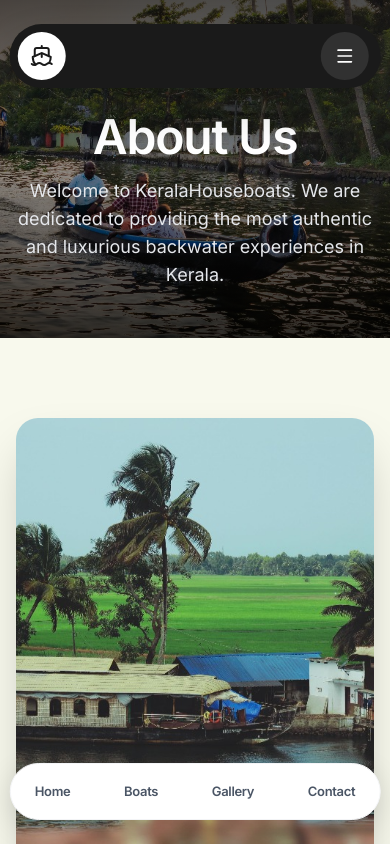
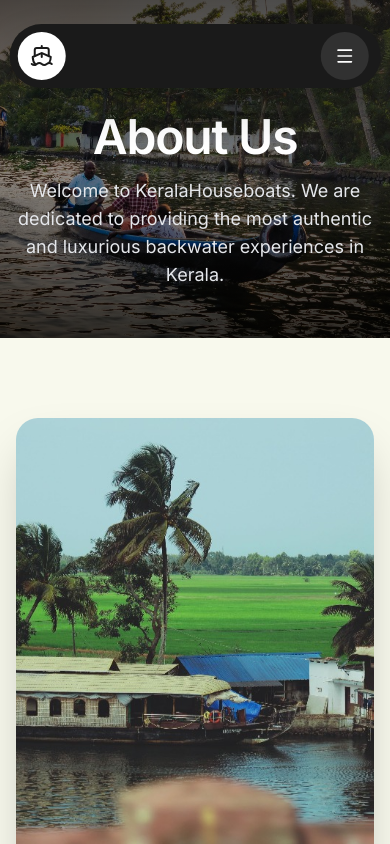
Before and after one commit to babuwebsite2026-star/houseboatbooking, a Next.js app in the folder houseboat-booking/: page /about in a window 390 px wide. Shown: the top 844 px of the page. Built offline with nearby package versions, Linux system fonts and the light colour scheme; a web font is replaced by a local one.

Commit message:
Remove mobile bottom navigation bar

```diff
--- a/houseboat-booking/src/app/layout.tsx
+++ b/houseboat-booking/src/app/layout.tsx
@@ -3,7 +3,6 @@
 import "./globals.css";
 import { Navbar } from "@/components/Navbar";
 import { Footer } from "@/components/Footer";
-import { MobileBottomNav } from "@/components/MobileBottomNav";
 
 const inter = Inter({
   variable: "--font-sans",
@@ -35,8 +34,7 @@
         className={`${inter.variable} ${bebas.variable} font-sans bg-background text-foreground antialiased selection:bg-primary-green selection:text-white`}
       >
         <Navbar />
-        <MobileBottomNav />
-        <main className="min-h-screen pb-24 lg:pb-0">
+        <main className="min-h-screen">
           {children}
         </main>
         <Footer />
--- a/houseboat-booking/src/components/MobileBottomNav.tsx
+++ /dev/null
@@ -1,45 +0,0 @@
-"use client";
-
-import Link from "next/link";
-import { usePathname } from "next/navigation";
-import { Home, Ship, ImageIcon, PhoneCall } from "lucide-react";
-
-export function MobileBottomNav() {
-  const pathname = usePathname();
-
-  const navItems = [
-    { name: "Home", path: "/", icon: Home },
-    { name: "Boats", path: "/houseboats", icon: Ship },
-    { name: "Gallery", path: "/gallery", icon: ImageIcon },
-    { name: "Contact", path: "/contact", icon: PhoneCall },
-  ];
-
-  return (
-    <div className="fixed bottom-6 left-1/2 -translate-x-1/2 z-50 lg:hidden w-[95%] max-w-[400px]">
-      <div className="bg-white rounded-full shadow-[0_8px_30px_rgb(0,0,0,0.12)] p-2 flex items-center justify-between border border-gray-100">
-        {navItems.map((item) => {
-          const isActive = pathname === item.path || (item.path !== '/' && pathname.startsWith(item.path));
-
-          return (
-            <Link
-              key={item.name}
-              href={item.path}
-              className={`relative flex items-center justify-center gap-2 px-4 py-2.5 rounded-full transition-all duration-300 ${
-                isActive
-                  ? "bg-[#bbf7d0] text-black font-bold shadow-sm"
-                  : "text-gray-600 hover:text-black font-semibold"
-              }`}
-            >
-              <span className="text-[13px] tracking-tight">{item.name}</span>
-              {isActive && (
-                <div className="bg-black text-white p-1 rounded-full flex items-center justify-center">
-                  <item.icon className="w-3.5 h-3.5" />
-                </div>
-              )}
-            </Link>
-          );
-        })}
-      </div>
-    </div>
-  );
-}
```
